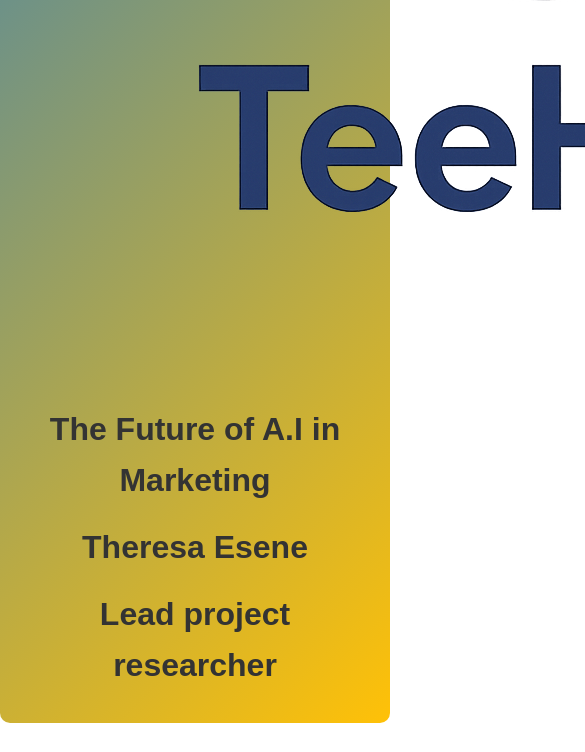
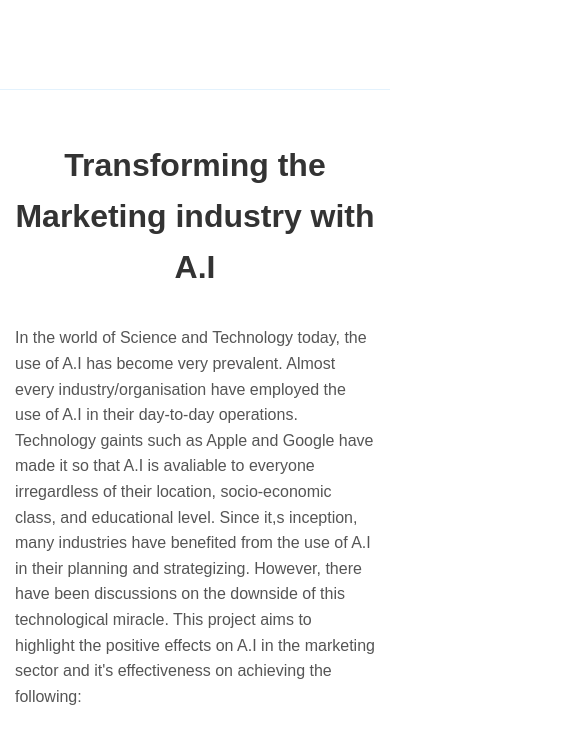
Before and after one commit to Therryesene/Alt-exam, a plain HTML site: page index.html in a window 390 px wide. Shown: the part 643-1395 px from the top of the page, 585 px wide, since content can reach past the window. Drawn offline with Linux system fonts and the light colour scheme.

Commit message:
modified commit

```diff
--- a/style.css
+++ b/style.css
@@ -12,9 +12,9 @@ body {
 
 /*header*/
 .header {
-padding: 60px, 0;
+padding: 60px 0;
 text-align: center;
-border-bottom: 1px, solid, #e3f2fd;
+border-bottom: 1px solid #e3f2fd;
 background: linear-gradient(135deg, #e3f2fd, 0%, #fff8e1, 100%);
 }
 .container {
@@ -22,19 +22,12 @@ background: linear-gradient(135deg, #e3f2fd, 0%, #fff8e1, 100%);
  margin: 0 auto;
  padding: 0 20px;
 }
-.logo {
-max-width: 100%;
-width: -100%;
-height: auto;
-background: linear-gradient(135deg, #1976d2 0%, #ffc107 100%);
-color: white;
-padding: 20px 40px;
-border-radius: 10px;
-display: inline-block;
-margin-bottom: 2rem;
+.logo img {
+    width: 90px;
+    height: auto;
 }
 .header h1 {
-font-size: 2.5rem;
+font-size: 3rem;
 font-weight: bold;
 margin-bottom: 1rem;
 color: #333;
@@ -54,7 +47,7 @@ color: #333;
 
 /*projectpitch*/
 .pitch {
-    padding: 80px, 0;
+padding: 80px 0;
 }
 .pitch h2 {
 font-size: 2rem;
@@ -125,9 +118,33 @@ font-size: 1rem;
 opacity: 0.8;
 }
 @media (max-width: 768px) {
-.header h1 { font-size: 2rem; }
-.logo { padding: 15px 30px; }
-.pitch h2, .bio h2{ font-size: 1.8rem; }
-.effects { grid-template-columns: 1fr; }
-.container { padding: 0 15px; }
+  .header h1, .header h2, .header h3 {
+    font-size: 1.5rem;
+  }
+
+  .logo {
+    width: 90px;
+    padding: 10px 20px;
+    margin: 0 auto 1.5rem;
+  }
+
+
+  .container {
+    padding: 0 15px;
+  }
+
+  .effects {
+    grid-template-columns: 1fr;
+    gap: 20px;
+  }
+
+  .pitch,
+  .bio {
+    padding: 50px 0;
+  }
+
+  .bio-content p,
+  .pitch-content p {
+    font-size: 1rem;
+  }
 }
```
